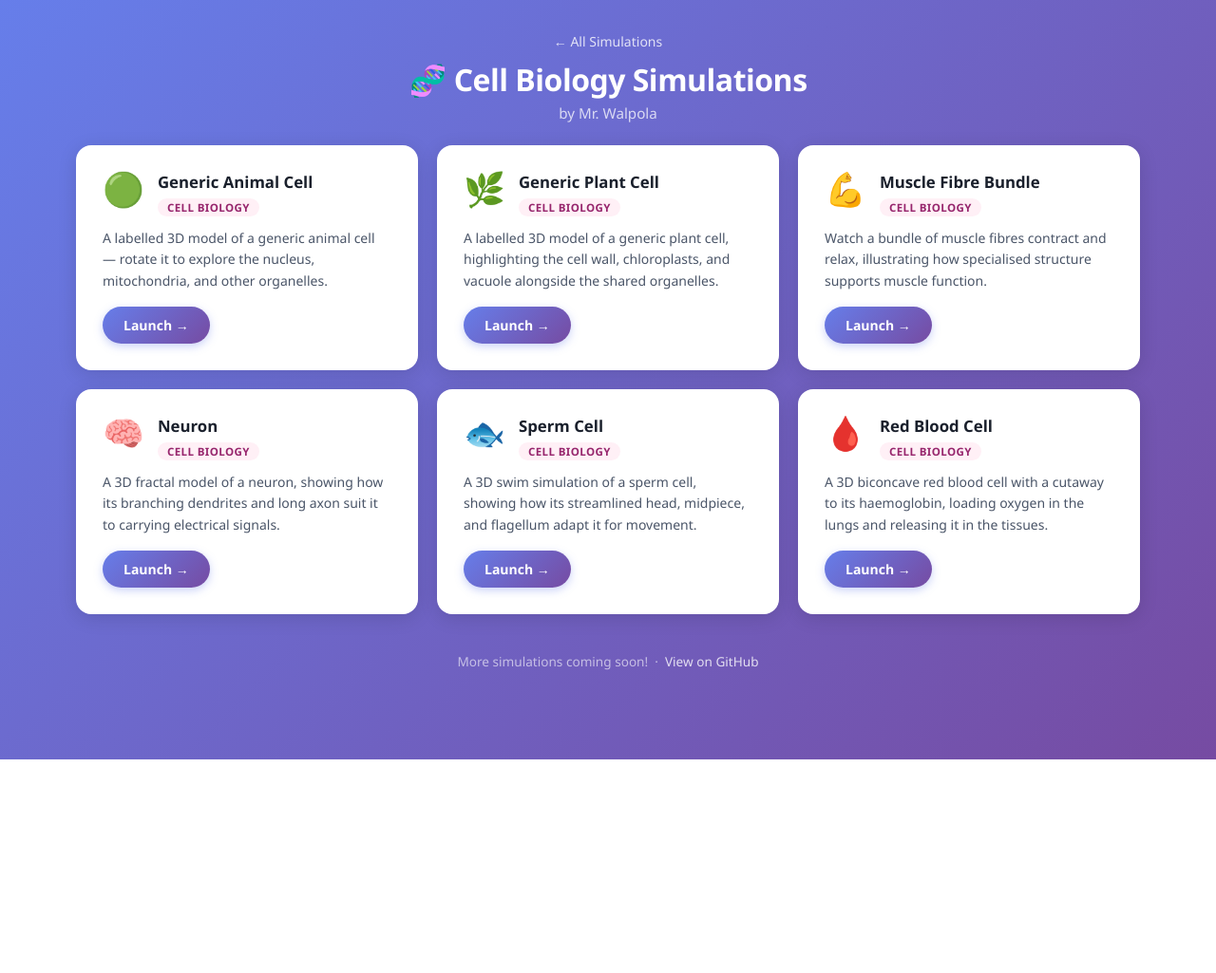
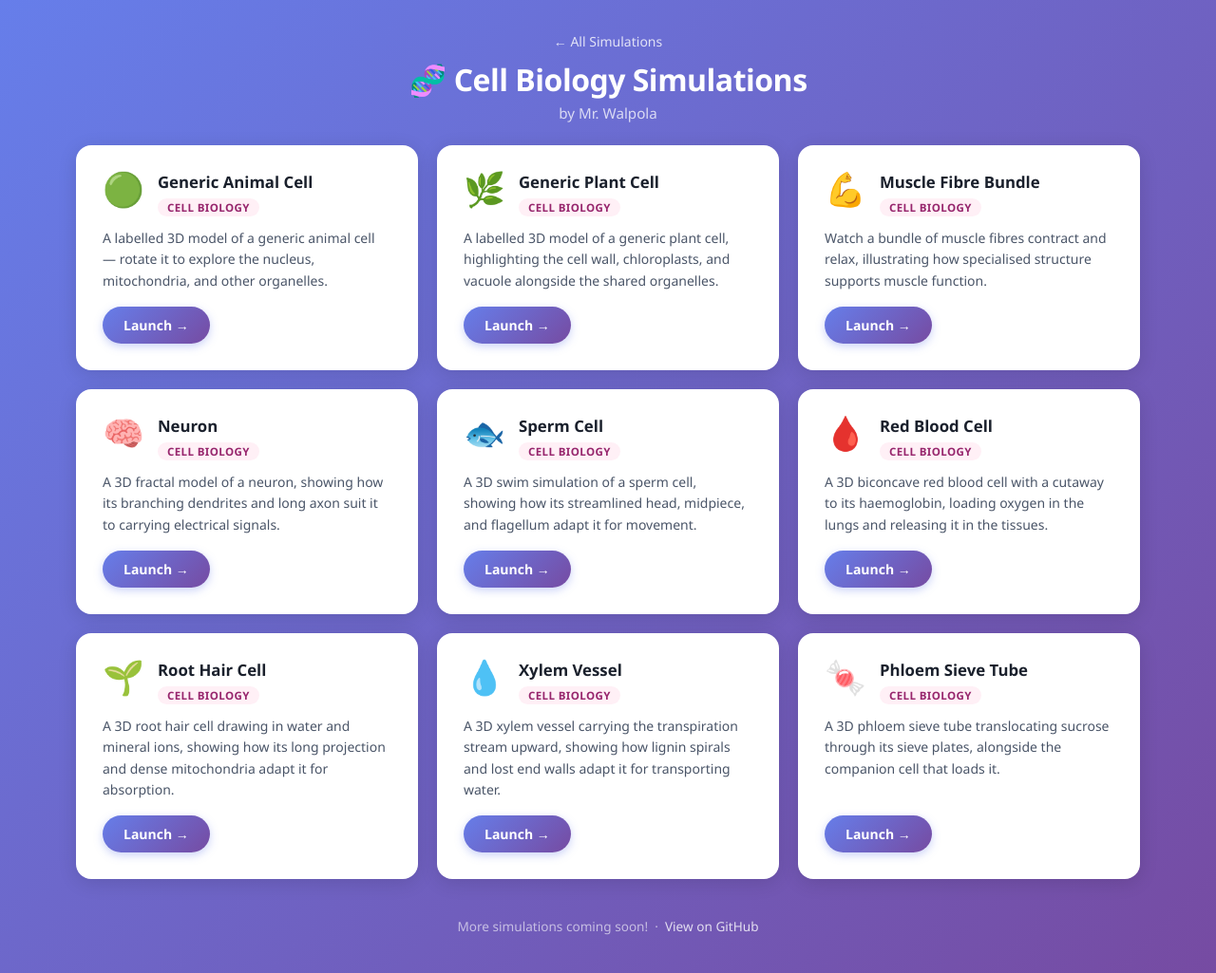
Before and after one commit to iwalpola/science_simulations, a plain HTML site: page cell_biology/index.html in a window 1280 px wide. Shown: the whole page at 95% size. Before the commit the page ends 800 px from the top, so only its background shows below. Drawn offline with Linux system fonts and the light colour scheme.

Commit message:
Update index.html in cells

```diff
--- a/cell_biology/index.html
+++ b/cell_biology/index.html
@@ -269,6 +269,55 @@
             </a>
         </div>
 
+
+        <div class="card">
+            <div class="card-header">
+                <div class="card-icon">🌱</div>
+                <div class="card-meta">
+                    <div class="card-title">Root Hair Cell</div>
+                    <span class="badge">Cell Biology</span>
+                </div>
+            </div>
+            <p class="card-description">
+                A 3D root hair cell drawing in water and mineral ions, showing how its long projection and dense mitochondria adapt it for absorption.
+            </p>
+            <a href="./root_hair.html" class="launch-btn">
+                Launch →
+            </a>
+        </div>
+
+        <div class="card">
+            <div class="card-header">
+                <div class="card-icon">💧</div>
+                <div class="card-meta">
+                    <div class="card-title">Xylem Vessel</div>
+                    <span class="badge">Cell Biology</span>
+                </div>
+            </div>
+            <p class="card-description">
+                A 3D xylem vessel carrying the transpiration stream upward, showing how lignin spirals and lost end walls adapt it for transporting water.
+            </p>
+            <a href="./xylem.html" class="launch-btn">
+                Launch →
+            </a>
+        </div>
+
+        <div class="card">
+            <div class="card-header">
+                <div class="card-icon">🍬</div>
+                <div class="card-meta">
+                    <div class="card-title">Phloem Sieve Tube</div>
+                    <span class="badge">Cell Biology</span>
+                </div>
+            </div>
+            <p class="card-description">
+                A 3D phloem sieve tube translocating sucrose through its sieve plates, alongside the companion cell that loads it.
+            </p>
+            <a href="./phloem.html" class="launch-btn">
+                Launch →
+            </a>
+        </div>
+
     </div>
 
     <div class="footer">
```
